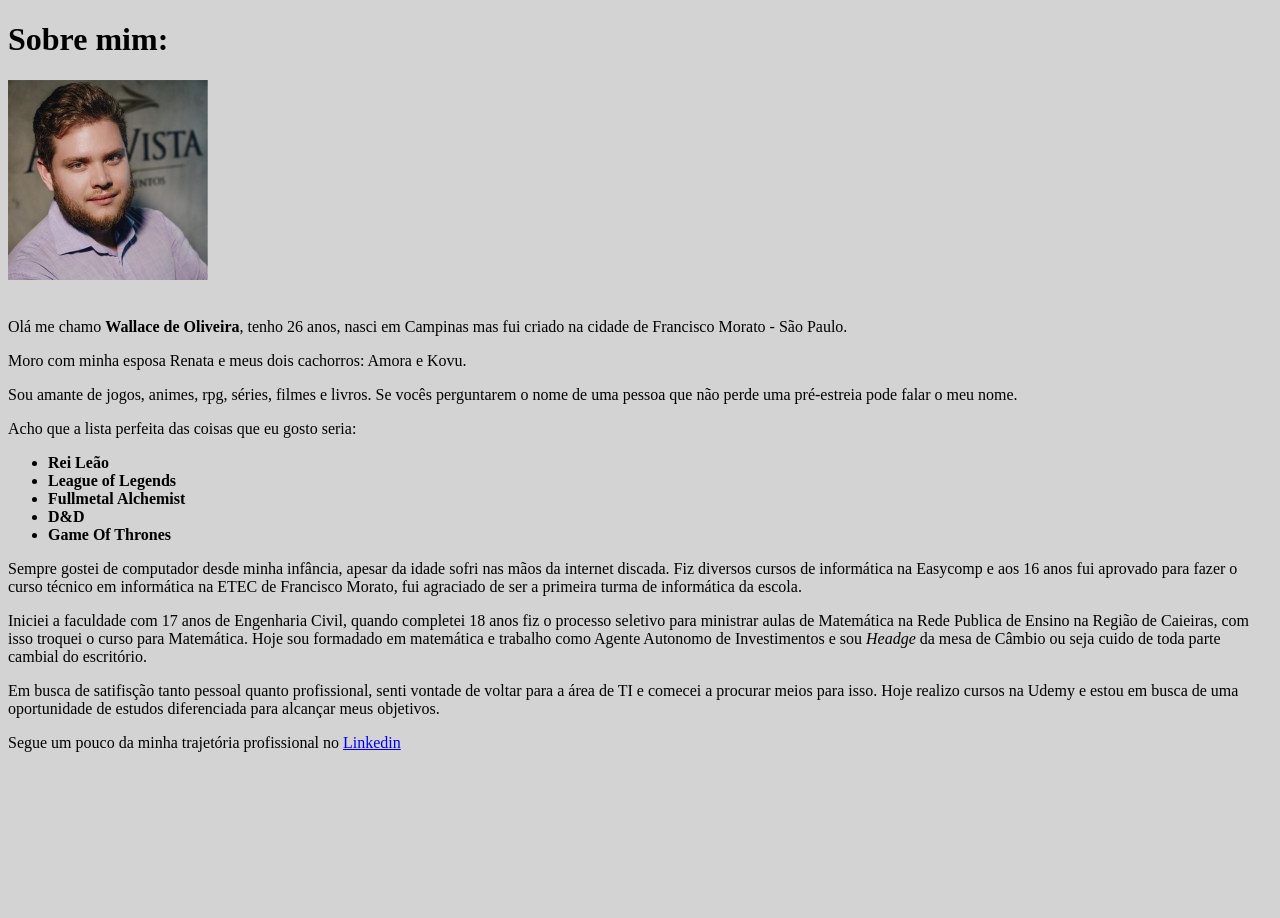
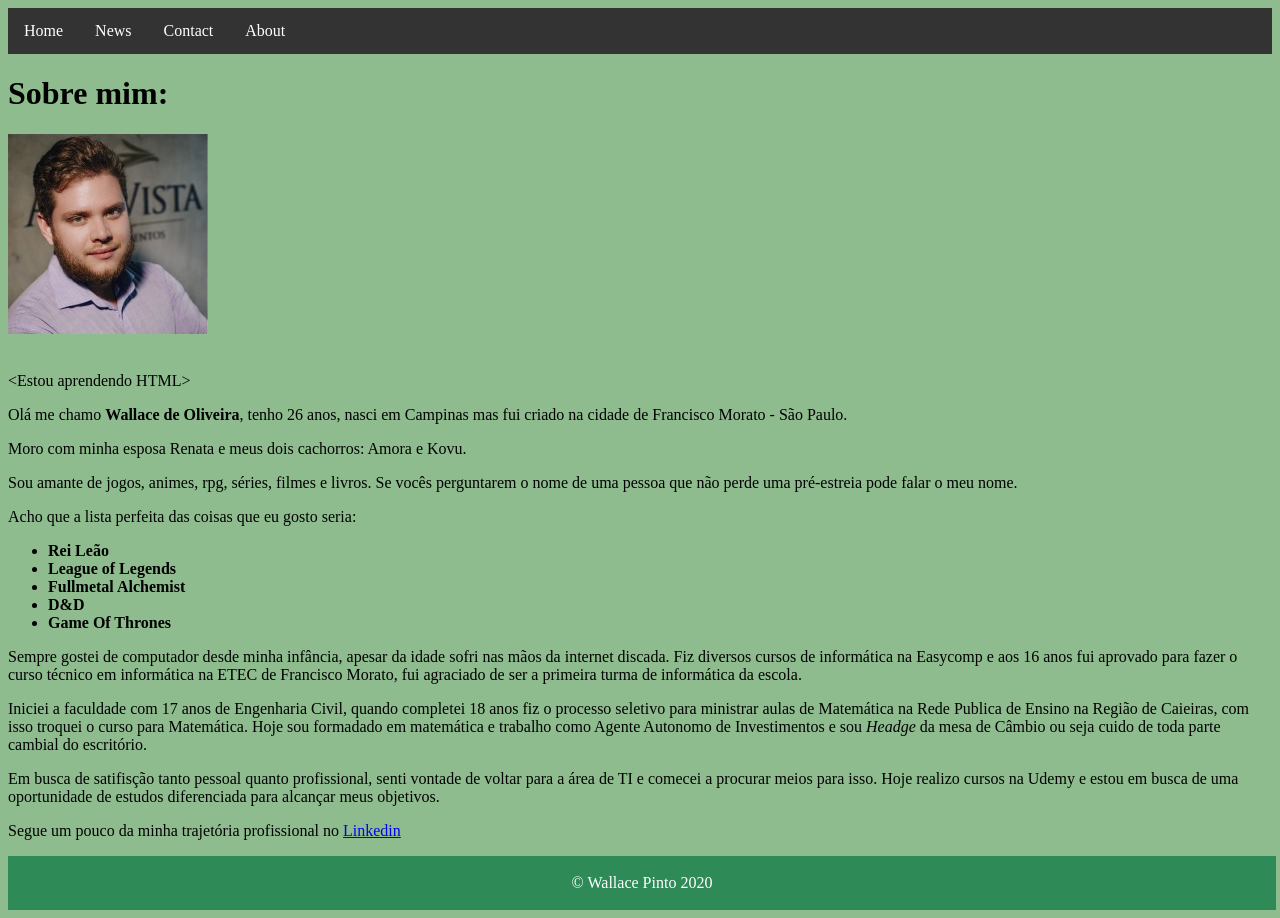
Before and after one commit to wallymp3/minha_pagina, a plain HTML site: page index.html in a window 1280 px wide. Before the commit the page ends 800 px from the top, so only its background shows below. Drawn offline with Linux system fonts and the light colour scheme.

Commit message:
Criando o primeiro css

```diff
--- /dev/null
+++ b/css/style.css
@@ -0,0 +1,35 @@
+.navbar ul {
+    list-style-type: none;
+    margin: 0;
+    padding: 0;
+    overflow: hidden;
+    background-color: #333333;
+  }
+
+   .navbar li {
+    float: left;
+  }
+
+   .navbar li a {
+    display: block;
+    color: white;
+    text-align: center;
+    padding: 14px 16px;
+    text-decoration: none;
+  }
+
+  /* Change the link color to #111 (black) on hover */
+  .navibar li a:hover {
+    background-color: #2E8B57;
+  }
+
+  .footer {
+    position: static;
+    left: 0;
+    bottom: 0;
+    width: 100%;
+    background-color: #2E8B57;
+    color: white;
+    text-align: center;
+    padding: 2px;
+  }
--- a/index.html
+++ b/index.html
@@ -1,15 +1,26 @@
 <!DOCTYPE html>
 <html>
+
 	<head>
+		<meta charset="utf-8"/>
 		<title> Wallace de Oliveira Pinto, 26 anos</title>
+		<link rel="stylesheet" type="text/css" href="css/style.css" />
+	</head>
+		<body style="background-color:#8FBC8F;">
 
-	</head>
-		<body style="background-color:lightgray;">
+		<div class="navbar">
+			<ul>
+				<li><a href="#home">Home</a></li>
+				<li><a href="#news">News</a></li>
+				<li><a href="#contact">Contact</a></li>
+				<li><a href="#about">About</a></li>
+			</ul>
+		</div>
 
 		<h1>Sobre mim:</h1>
 
 		<img src="photo_profile.jpg"><br><br>
-
+		<p>&lt;Estou aprendendo HTML&gt;</p>
 		<p>Olá me chamo <b>Wallace de Oliveira</b>, tenho 26 anos, nasci em Campinas mas fui criado na cidade de Francisco Morato - São Paulo.</p>
 
 		<p>Moro com minha esposa Renata e meus dois cachorros: Amora e Kovu.</p>
@@ -39,7 +50,10 @@
 		procurar meios para isso. Hoje realizo cursos na Udemy e estou em busca de uma oportunidade de estudos diferenciada para
 		alcançar meus objetivos.</p>
 
-		Segue um pouco da minha trajetória profissional no <a href="https://www.linkedin.com/in/wallace-pinto/"> Linkedin </a>
+		<p>Segue um pouco da minha trajetória profissional no <a href="https://www.linkedin.com/in/wallace-pinto/" target="_blank"> Linkedin </a></p>
 
+		<div class="footer">
+			<p>© Wallace Pinto 2020<p>
+		  </div>
 		</body>
 </html>
```
